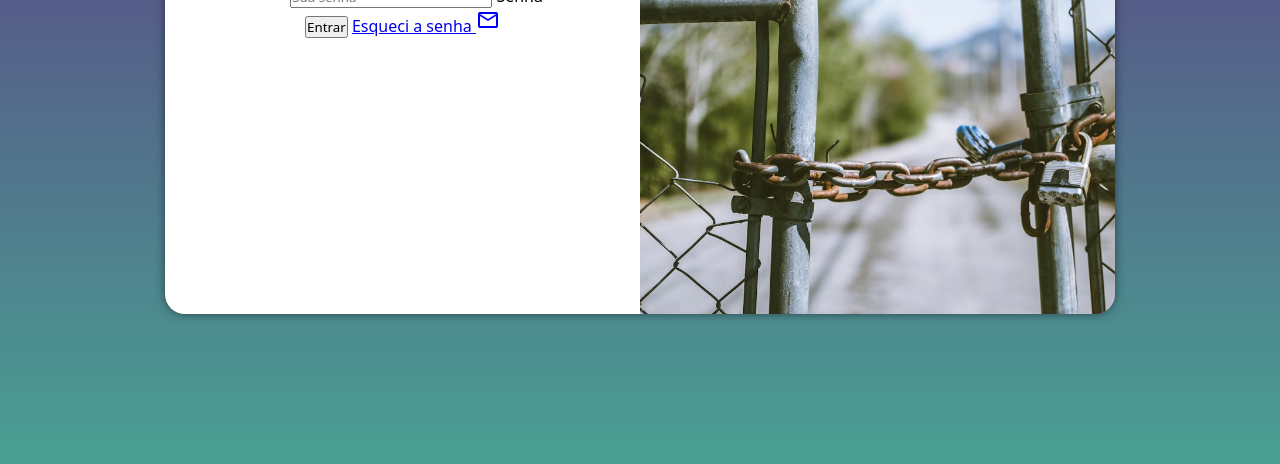
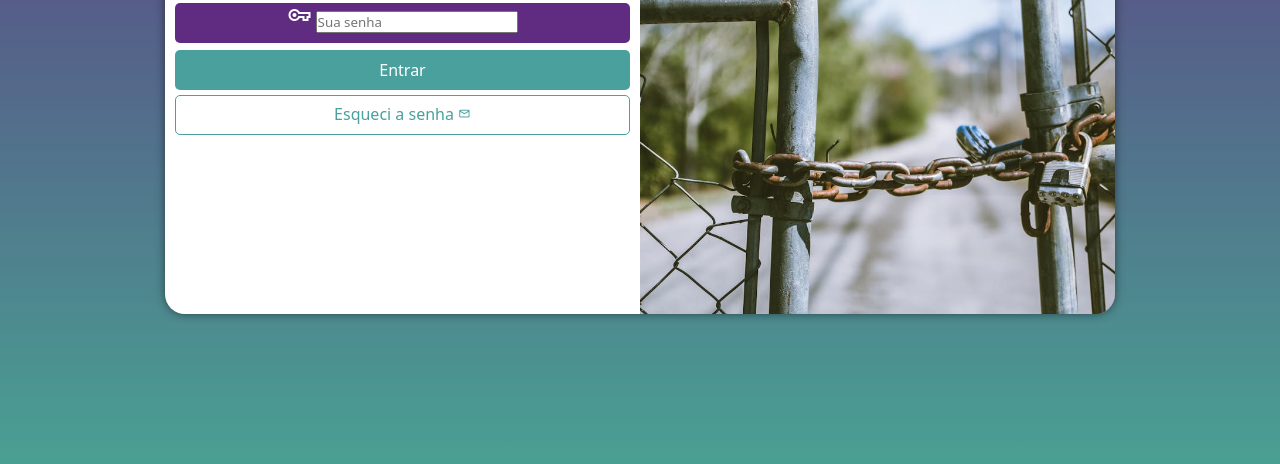
Before and after one commit to emiliosarges/projeto-login, a plain HTML site: page index.html in a window 1280 px wide. Shown: the part 336-800 px from the top of the page. Drawn offline with nearby package versions, Linux system fonts and the light colour scheme.

Commit message:
CSS do formulário.

```diff
--- a/estilos/style.css
+++ b/estilos/style.css
@@ -56,8 +56,66 @@ section#login > div#formulario {
     padding: 10px;
     text-align: center;
     margin-bottom: 10px;
+    border-radius: 5px;
+    margin: 5px 0px;
+}
+
+div.campo > label {
+    display: none;
 }
 
 div#formulario > p {
     font-size: 0.8em;
 }
+
+form > div.campo {
+    background-color: #5f2c82;
+    display: block;
+    width: 100%;
+    height: 40px;
+    border-radius: 5px;
+    margin: 5px 0px;
+    color: white;
+
+}
+
+form > input[type=submit] {
+    display: block;
+    font-size: 1em;
+    width: 100%;
+    height: 40px;
+    background-color: #49a09d;
+    color: white;
+    border: none;
+    border-radius: 5px;
+    cursor: pointer;
+    margin-top: 7px;
+}
+
+form > input[type=submit]:hover {
+    background-color: #2d615f;
+
+}
+
+form > a.botao {
+    display: block;
+    text-align: center;
+    font-size: 1em;
+    width: 100%;
+    height: 40px;
+    padding-top: 7px;
+    margin-top: 5px;
+    background-color: white;
+    color: #49a09d;
+    border-radius: 5px;
+    border: 1px solid #49a09d;
+    text-decoration: none;
+}
+
+form > a.botao:hover {
+    background-color: #6cd3cf ;
+}
+
+form > a.botao > span {
+    font-size: 0.8em;
+}
--- a/index.html
+++ b/index.html
@@ -33,7 +33,7 @@
                         <label for="senha">Senha</label>
                     </div>
                     <input type="submit" value="Entrar">
-                    <a href="esqueci.html">Esqueci a senha <span class="material-symbols-outlined">
+                    <a href="esqueci.html" class="botao">Esqueci a senha <span class="material-symbols-outlined">
                         mail
                         </span></a>
 
```
